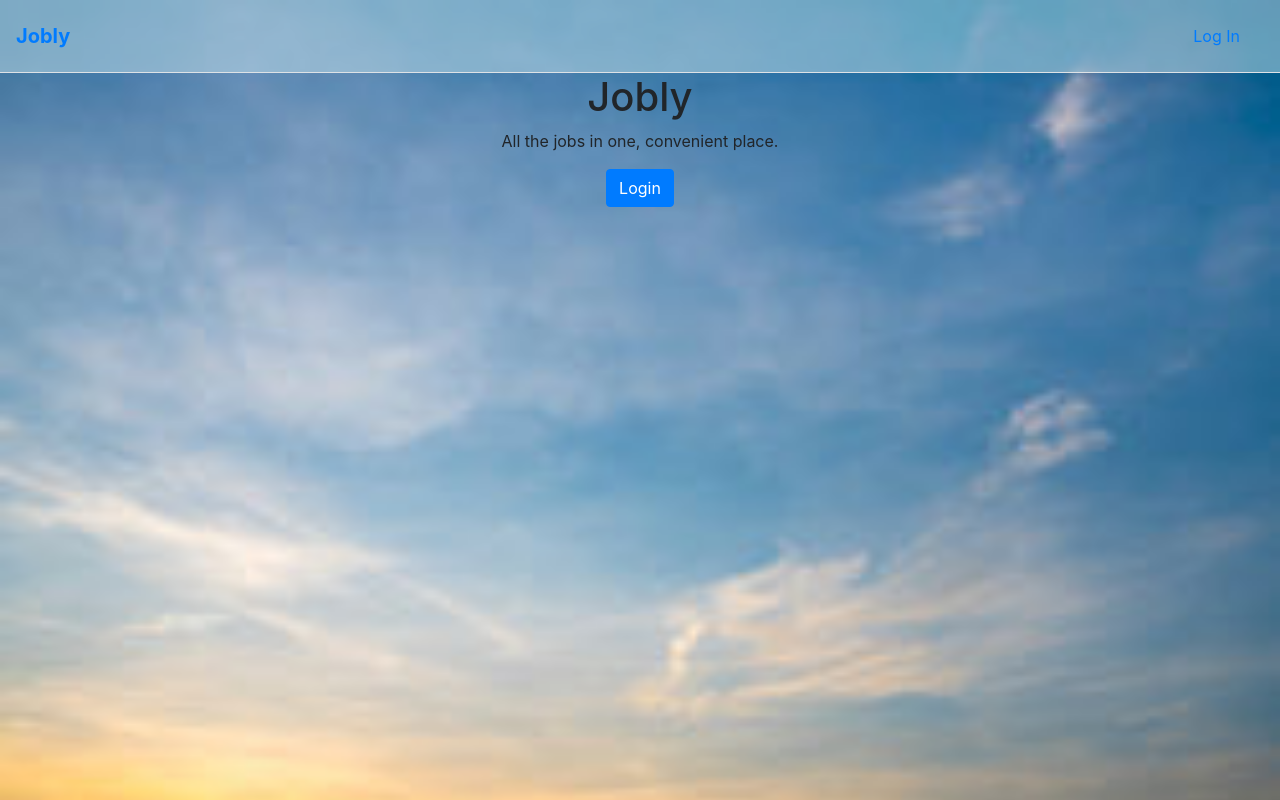
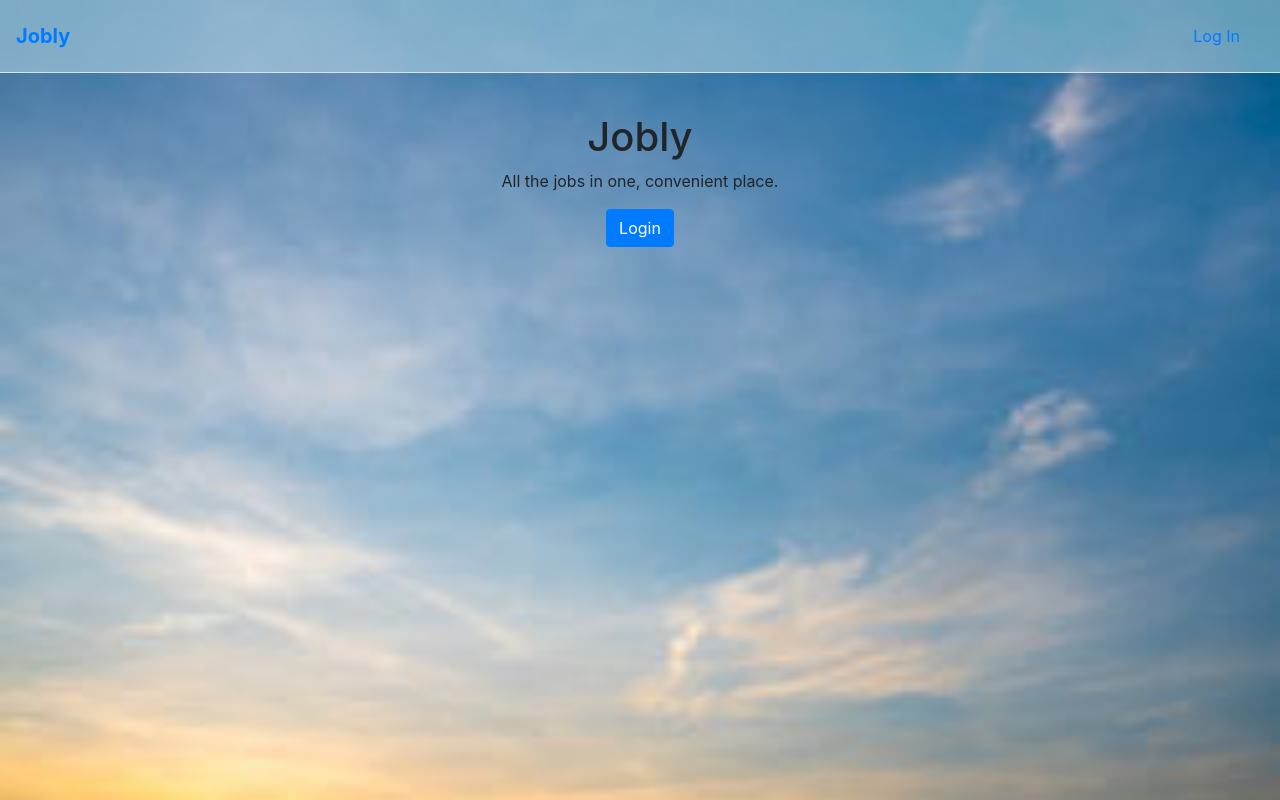
Before and after one commit to jenniferenck/full-stack-jobly, a React (Create React App) app in the folder frontend/: page / in a window 1280 px wide. Built offline with nearby package versions, Linux system fonts and the light colour scheme; no server answers; the HTML template or start-up script is replaced by a standard one.

Commit message:
added margin for spacing

```diff
--- a/frontend/src/HomePage.js
+++ b/frontend/src/HomePage.js
@@ -13,8 +13,8 @@ class HomePage extends Component {
       </Link>
     );
     return (
-      <div className="HomePage">
-        <h1>Jobly</h1>
+      <div className="HomePage mt-4">
+        <h1 className="pt-3">Jobly</h1>
         <p>All the jobs in one, convenient place. </p>
         {this.props.isLoggedIn ? loggedInHomepage : loggedOutHomepage}
       </div>
```
